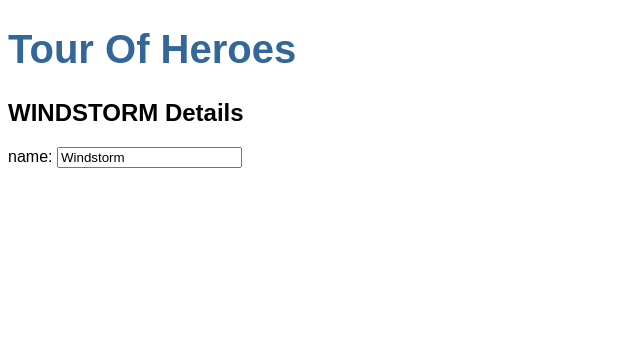
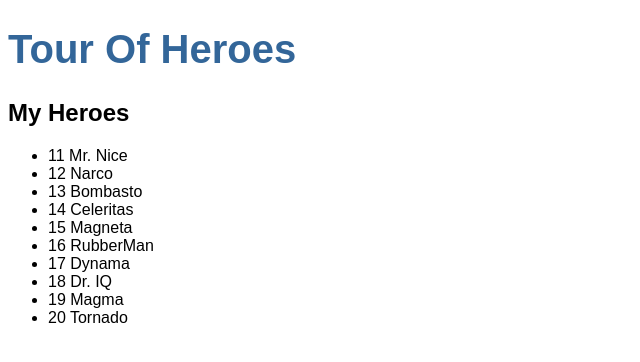
Before and after one commit to ianagpawa/tourOfHeroes, an Angular app: page / in a window 1280 px wide. Shown: the top 362 px of the page, without its empty margins (0-640 px from the left). Built offline with nearby package versions, Linux system fonts and the light colour scheme.

Commit message:
feat: Add mock heroes

```diff
--- a/src/app/heroes/heroes.component.html
+++ b/src/app/heroes/heroes.component.html
@@ -1,10 +1,7 @@
-<h2>{{ hero.name | uppercase}} Details</h2>
-<!-- <div><span>id: </span>{{hero.id}}</div>
-<div><span>name: </span>{{hero.name}}</div> -->
+<h2>My Heroes</h2>
+<ul class='heroes'>
+  <li *ngFor="let hero of heroes">
+    <span class='badge'>{{hero.id}}</span> {{hero.name}}
+  </li>
 
-<div>
-  <label>
-    name:
-    <input [(ngModel)]='hero.name' placeholder="name">
-  </label>
-</div>
+</ul>
--- a/src/app/heroes/heroes.component.ts
+++ b/src/app/heroes/heroes.component.ts
@@ -1,5 +1,6 @@
 import { Component, OnInit } from '@angular/core';
 import { Hero } from './hero';
+import { HEROES } from '../mock-heroes';
 
 @Component({
   selector: 'app-heroes',
@@ -7,10 +8,11 @@
   styleUrls: ['./heroes.component.css']
 })
 export class HeroesComponent implements OnInit {
-  hero: Hero = {
-    id: 1,
-    name: "Windstorm"
-  };
+  // hero: Hero = {
+  //   id: 1,
+  //   name: "Windstorm"
+  // };
+  heroes = HEROES;
   constructor() { }
 
   ngOnInit() {
--- /dev/null
+++ b/src/app/mock-heroes.ts
@@ -0,0 +1,14 @@
+import { Hero } from './heroes/hero';
+
+export const HEROES: Hero[] = [
+    { id: 11, name: "Mr. Nice"},
+    { id: 12, name: "Narco"},
+    { id:13, name: "Bombasto"},
+    { id: 14, name: "Celeritas"},
+    { id:15, name: "Magneta"},
+    { id: 16, name: "RubberMan"},
+    { id: 17, name: "Dynama"},
+    { id: 18, name: "Dr. IQ"},
+    { id: 19, name: "Magma"},
+    { id: 20, name: "Tornado"}
+]
```
